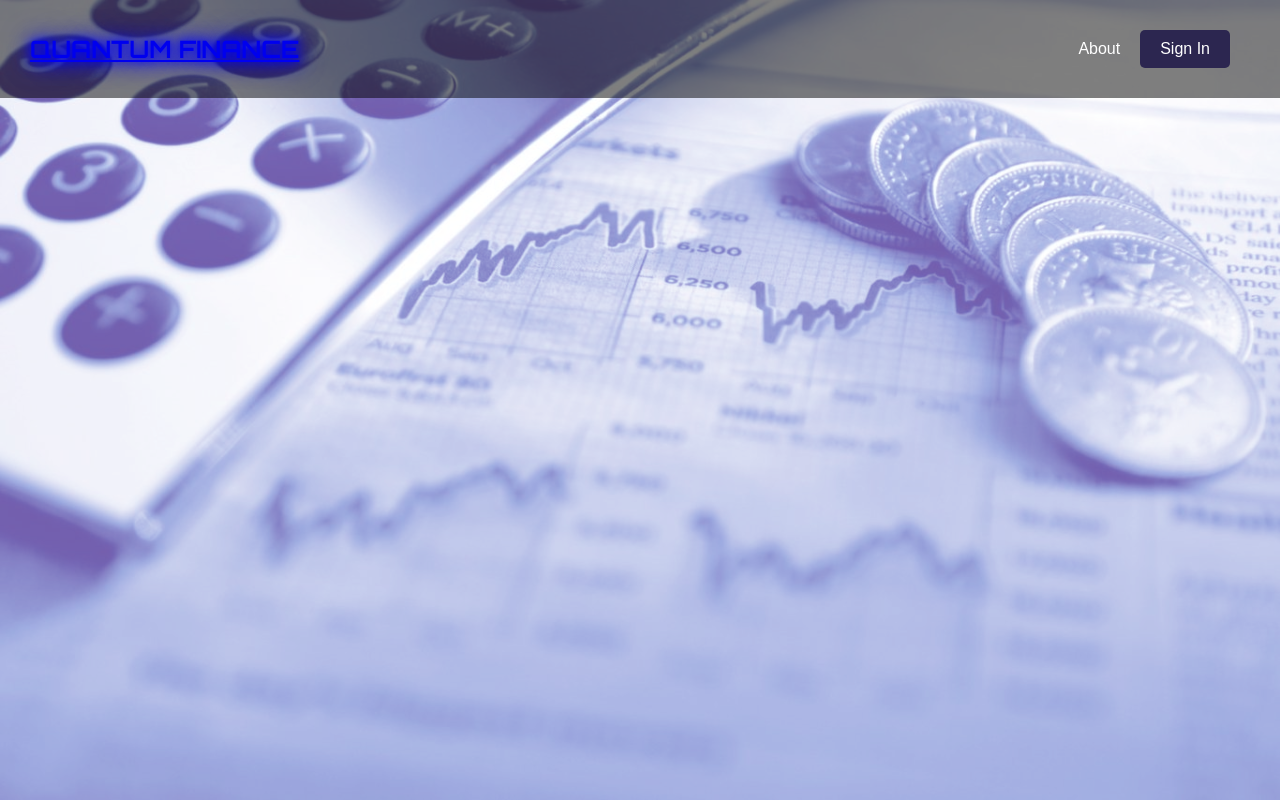
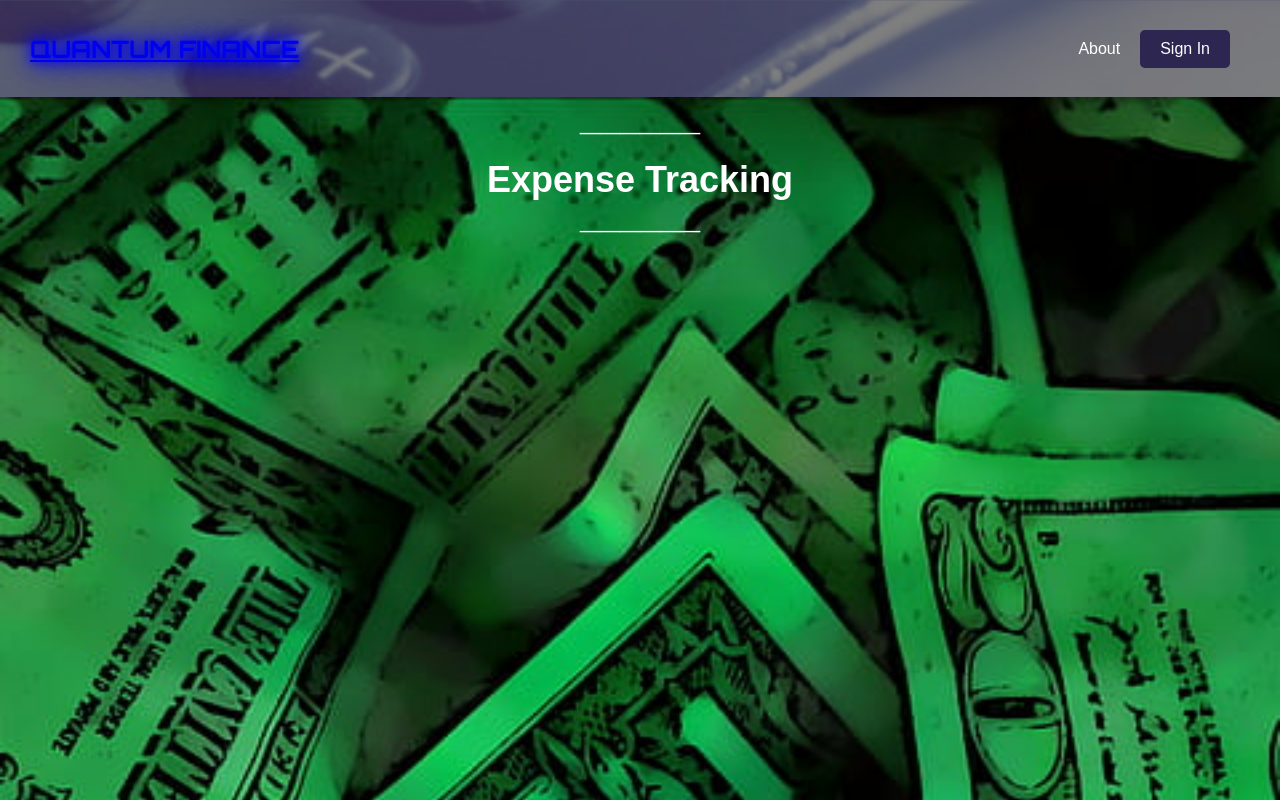
Before and after one commit to darsh175223/quantumFinance, a React (Create React App) app in the folder frontend/: page /WE_Assistant in a window 1280 px wide. Shown: the top 800 px of the page. Built offline with nearby package versions, Linux system fonts and the light colour scheme.

Commit message:
added remove items option

```diff
--- a/frontend/package.json
+++ b/frontend/package.json
@@ -11,6 +11,8 @@
     "react-dom": "^18.3.1",
     "react-router-dom": "^6.26.1",
     "react-scripts": "5.0.1",
+    "react-slick": "^0.30.2",
+    "slick-carousel": "^1.8.1",
     "web-vitals": "^2.1.4"
   },
   "scripts": {
--- a/frontend/src/App.js
+++ b/frontend/src/App.js
@@ -8,6 +8,7 @@ import UserDashboard from './pages/UserDashboard';
 import TradingSim from './pages/TradingSim';
 import ML_stockPrediction from './pages/ML_stockPrediction';
 import ExpenseTracker from './pages/ExpenseTracker';
+import WE_Assistant from './pages/WE_Assistant';
 
 
 function App() {
@@ -50,6 +51,7 @@ function App() {
           <Route path="/TradingSim" element={<TradingSim />} />
           <Route path="/ML_stockPrediction" element={<ML_stockPrediction />} />
           <Route path="/ExpenseTracker" element={<ExpenseTracker />} />
+          <Route path="/WE_Assistant" element={<WE_Assistant />} />
 
         </Routes>
       </main>
--- a/frontend/src/pages/ExpenseTracker.js
+++ b/frontend/src/pages/ExpenseTracker.js
@@ -12,15 +12,37 @@ function UserDashboard() {
 
   const { username } = location.state || { username: 'User' };
 
-  const calcTotal = () =>{
-    console.log("return", PriceSlice[0])
+  const calcTotal = () => {
     let total = 0;
     for (let i = 0; i < PriceSlice.length; i++) {
-    total += PriceSlice[i];
+      total += parseInt(PriceSlice[i]); // Convert to integer before adding
     }
     return total;
+  };
 
-  }
+  const handleClear = () => {
+    try {
+        const response =  axios.patch('http://localhost:8080/clearPurchase', null, {
+          params: {
+            username: username,
+
+          },
+        });
+        console.log('CLEAR successful:', response.data);
+        // Update state to reflect the new item added
+      setNameSlice([]);
+      setPriceSlice( []);
+
+      // Optionally, clear the input fields after adding the item
+      setNewItem("");
+      setNewPrice("");
+
+
+      } catch (error) {
+        console.error('Error making the purchase:', error);
+      }
+
+  };
 
   // Fetch stock assets (QuantitySlice and NameSlice)
   useEffect(() => {
@@ -139,8 +161,17 @@ function UserDashboard() {
               Add
             </button>
           </div>
+
+          <div>
+              <button onClick={handleClear} style={{ backgroundColor: 'red', color: 'white', border: 'none', padding: '10px 20px', cursor: 'pointer' }}>
+            Clear All Items
+            </button>
+              </div>
+
         </div>
       </div>
+
+
       <div style={{
         marginTop: '50px',
         backgroundColor: 'white',
--- a/frontend/src/pages/UserDashboard.js
+++ b/frontend/src/pages/UserDashboard.js
@@ -43,6 +43,9 @@ function UserDashboard() {
   const handleNavigateToExpenseTracker = () => {
     navigate('/ExpenseTracker', { state: { username } });
   };
+  const handleNavigateToWE_Assistant = () => {
+    navigate('/WE_Assistant', { state: { username } });
+  };
 
   return (
     <div style={dashboardStyle}>
@@ -60,6 +63,9 @@ function UserDashboard() {
         <button onClick={handleNavigateToExpenseTracker} style={squareStyle}>
           Expense Tracker
         </button>
+        <button onClick={handleNavigateToWE_Assistant} style={squareStyle}>
+          Wealth Management Assistant
+        </button>
       </div>
     </div>
   );
--- /dev/null
+++ b/frontend/src/pages/WE_Assistant.js
@@ -0,0 +1,44 @@
+import React, { useState, useEffect } from 'react';
+import { useLocation, Link, useNavigate } from 'react-router-dom';
+import axios from 'axios';
+
+function UserDashboard() {
+  const location = useLocation();
+  const navigate = useNavigate();
+
+
+  const { username } = location.state || { username: 'User' };
+
+
+
+  const dashboardStyle = {
+    marginTop: '-25px',
+    backgroundImage: `url(${require('.././pics/userdashboard-quantumFinance.jpg')})`,
+    backgroundSize: 'cover',
+    backgroundPosition: 'center',
+    height: '200vh',
+    justifyContent: 'center',
+    alignItems: 'center',
+  };
+
+  return (
+    <div style={dashboardStyle}>
+      <div>
+        <h1>______</h1>
+        <h1 style={{ marginTop: '0px', marginBottom:'-30px'}}>Expense Tracking</h1>
+        <h1 style={{marginBottom: '80px'}}>______</h1>
+        <img
+        src={require('.././pics/goBacktoDashfromTradingSim.png')}
+        alt="Go back to dashboard"
+        style={{ position: 'absolute', top: '100px', right: '1460px', cursor: 'pointer', width: '50px', height: '50px' }}
+        onClick={() => navigate('/UserDashboard', { state: { username } })}
+      />
+      </div>
+
+
+
+    </div>
+  );
+}
+
+export default UserDashboard;
```
Also changed, not shown: 1 other file (tests, documents, lock files or other folders).
